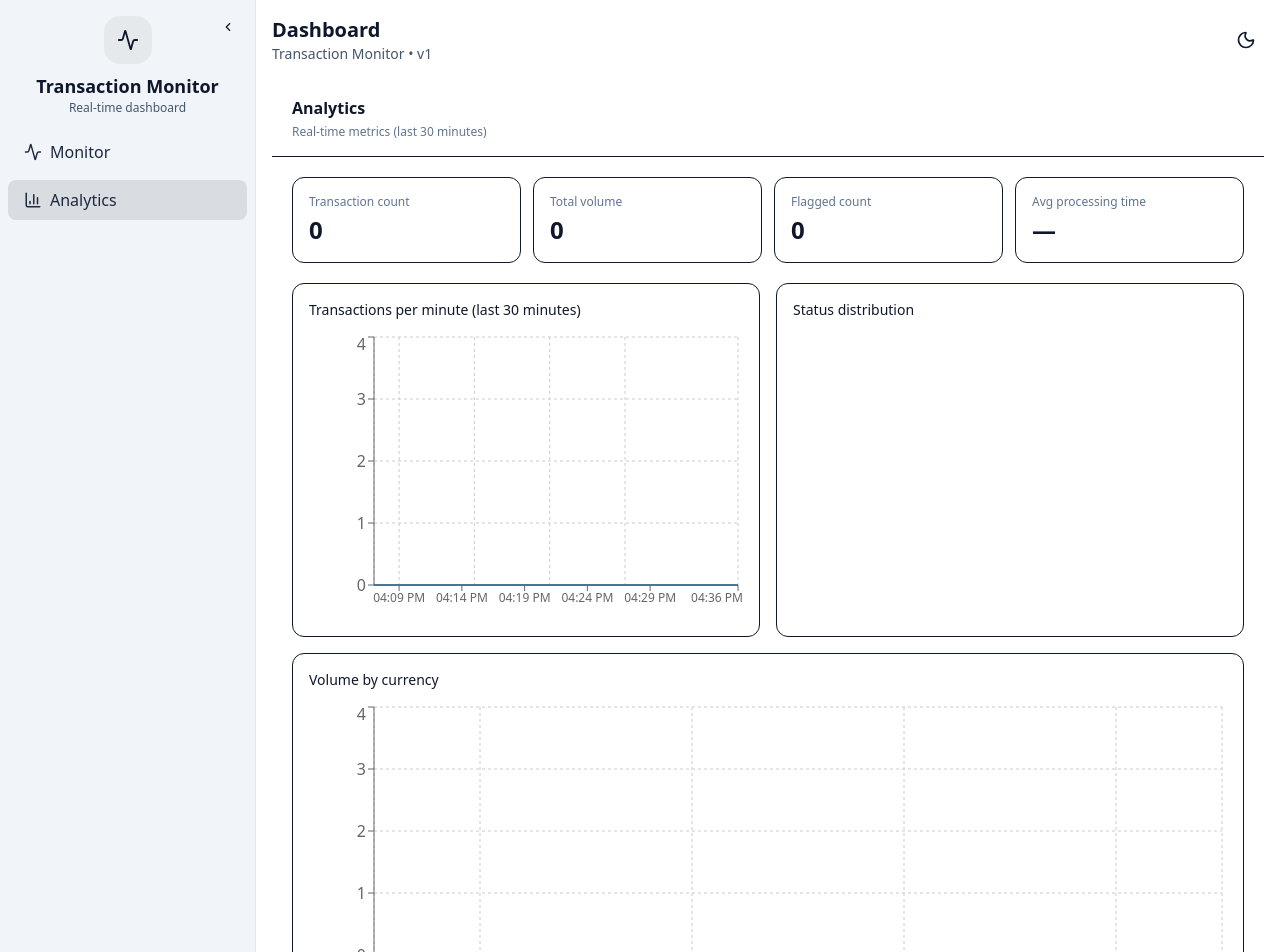
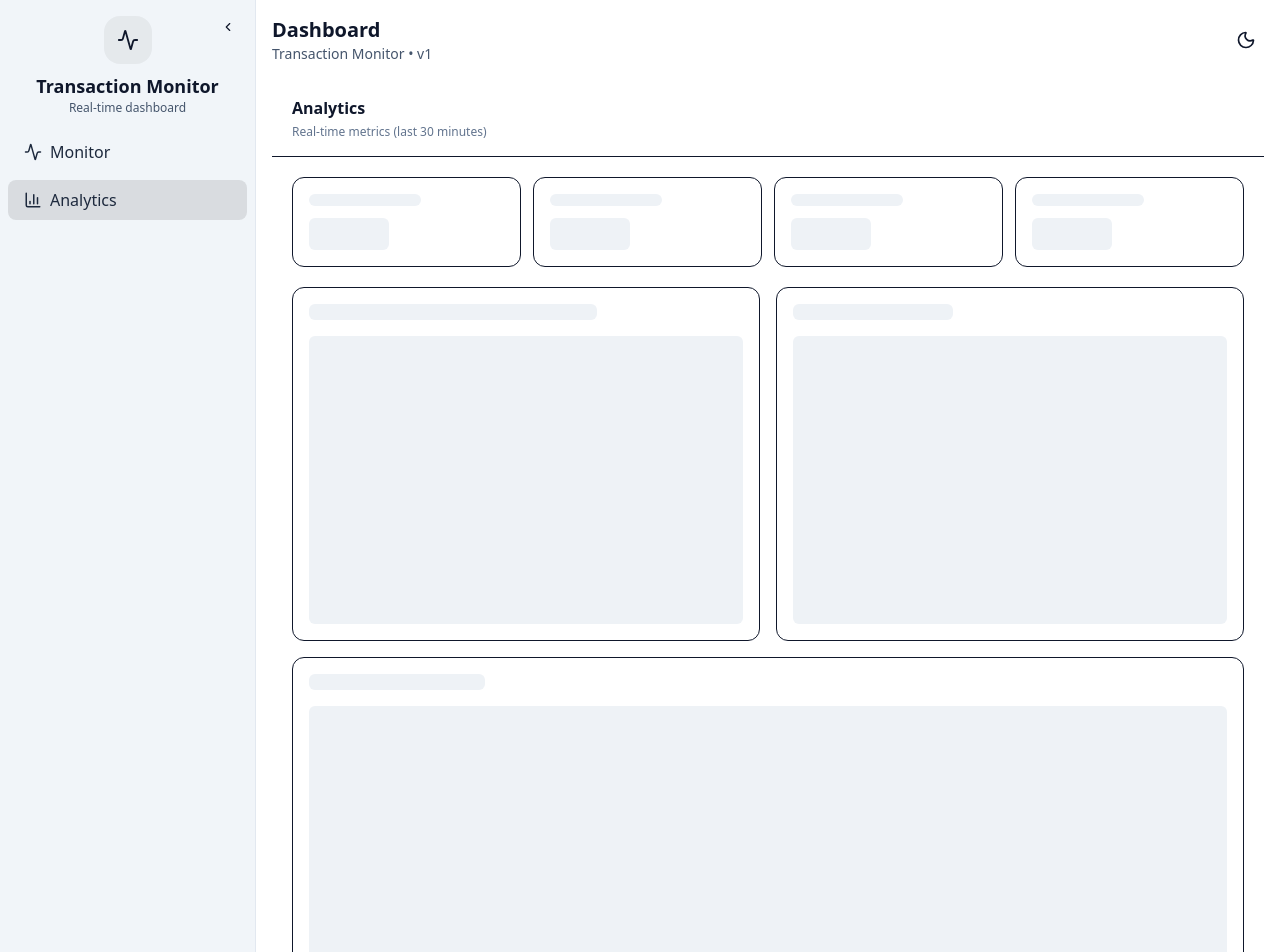
Before and after one commit to Maram-Qais/tx-monitor, a React (Vite) app: page /analytics in a window 1280 px wide. Shown: the top 952 px of the page. Built offline with nearby package versions, Linux system fonts and the light colour scheme.

Commit message:
analytics skeleton gate when no data

```diff
--- /dev/null
+++ b/src/components/analytics/AnalyticsSkeleton.tsx
@@ -0,0 +1,40 @@
+import Skeleton from "../ui/Skeleton";
+
+export default function AnalyticsSkeleton() {
+  return (
+    <div className="p-5 space-y-5">
+      <div className="grid gap-3 sm:grid-cols-2 lg:grid-cols-4">
+        {Array.from({ length: 4 }).map((_, i) => (
+          <div
+            key={i}
+            className="rounded-xl border bg-white p-4 dark:bg-slate-900 dark:border-slate-800"
+          >
+            <Skeleton className="h-3 w-28" />
+            <Skeleton className="mt-3 h-8 w-20" />
+          </div>
+        ))}
+      </div>
+
+      <div className="grid gap-4 lg:grid-cols-2">
+        <div className="rounded-xl border bg-white p-4 dark:bg-slate-900 dark:border-slate-800">
+          <Skeleton className="mb-4 h-4 w-72" />
+          <Skeleton className="h-72 w-full" />
+        </div>
+
+        <div className="rounded-xl border bg-white p-4 dark:bg-slate-900 dark:border-slate-800">
+          <Skeleton className="mb-4 h-4 w-40" />
+          <Skeleton className="h-72 w-full" />
+        </div>
+
+        <div className="rounded-xl border bg-white p-4 dark:bg-slate-900 dark:border-slate-800 lg:col-span-2">
+          <Skeleton className="mb-4 h-4 w-44" />
+          <Skeleton className="h-72 w-full" />
+        </div>
+      </div>
+
+      <div className="text-xs text-slate-500 dark:text-slate-400">
+        Waiting for live data…
+      </div>
+    </div>
+  );
+}
--- a/src/pages/AnalyticsPage.tsx
+++ b/src/pages/AnalyticsPage.tsx
@@ -16,6 +16,7 @@ import {
 import PageHeader from "../components/layout/header/PageHeader";
 import { useTxStore } from "../store/transactions/store";
 import type { Currency, TxStatus, Transaction } from "../types/transaction";
+import AnalyticsSkeleton from "../components/analytics/AnalyticsSkeleton";
 
 type MinutePoint = { minute: string; count: number };
 type StatusPoint = { status: TxStatus; count: number };
@@ -32,6 +33,8 @@ function formatMs(ms: number): string {
 export default function AnalyticsPage() {
   const orderedIds = useTxStore((s) => s.orderedIds);
   const byId = useTxStore((s) => s.byId);
+  const hasData = orderedIds.length > 0;
+
 
   const data = useMemo(() => {
     const now = Date.now();
@@ -122,7 +125,9 @@ export default function AnalyticsPage() {
         title="Analytics"
         subtitle="Real-time metrics (last 30 minutes)"
       />
-
+{!hasData ? (
+  <AnalyticsSkeleton />
+) : (
       <div className="p-5 space-y-5">
         {/* Summary cards */}
         <div className="grid gap-3 sm:grid-cols-2 lg:grid-cols-4">
@@ -222,6 +227,7 @@ export default function AnalyticsPage() {
           Note: analytics uses a 30-minute rolling window to match the chart spec.
         </div>
       </div>
+     )}
     </div>
   );
 }
--- a/src/pages/MonitorPage.tsx
+++ b/src/pages/MonitorPage.tsx
@@ -54,7 +54,7 @@ export default function MonitorPage() {
       <div className="p-5 space-y-3">
   <FiltersBar />
 
- <Activity mode={paused ? "hidden" : "visible"}>
+  <Activity mode={paused ? "hidden" : "visible"}>
   {hasData ? <TransactionTable /> : <TransactionTableSkeleton />}
 </Activity>
   <TransactionDrawer />
```
